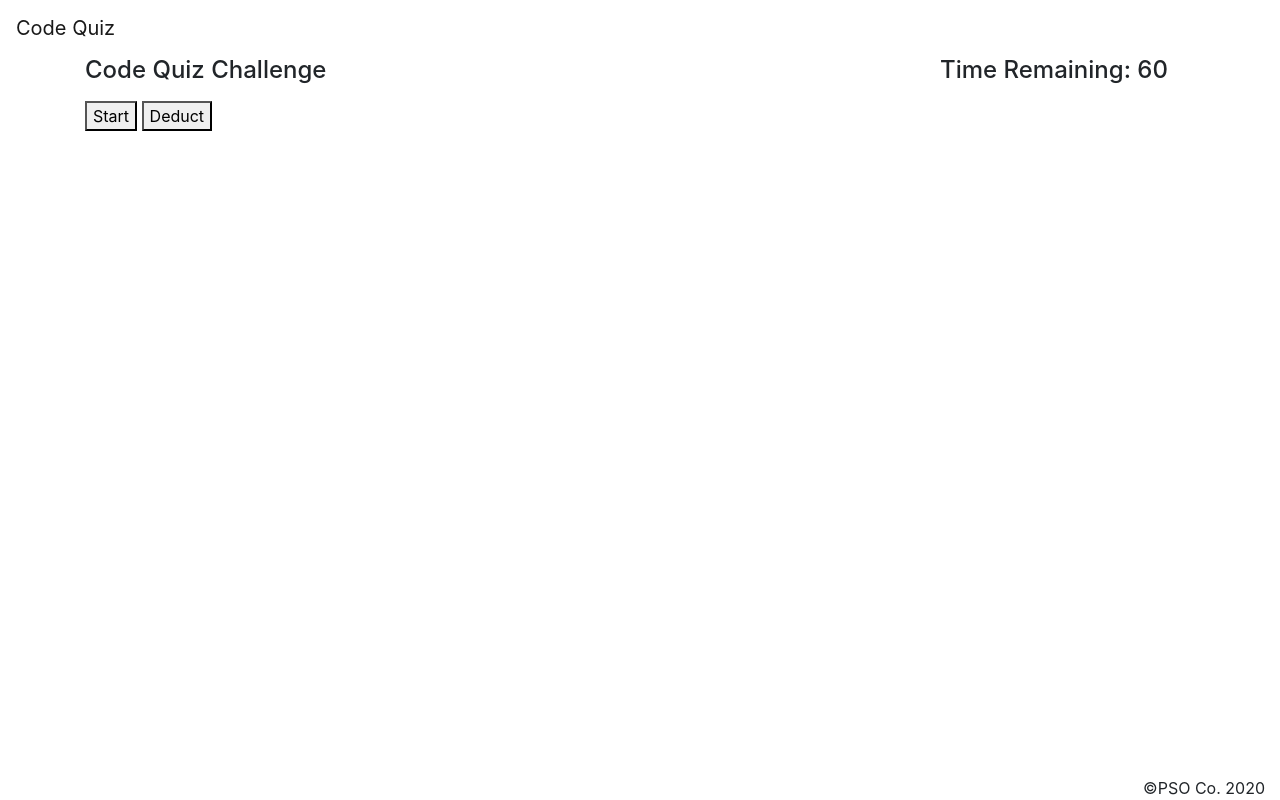
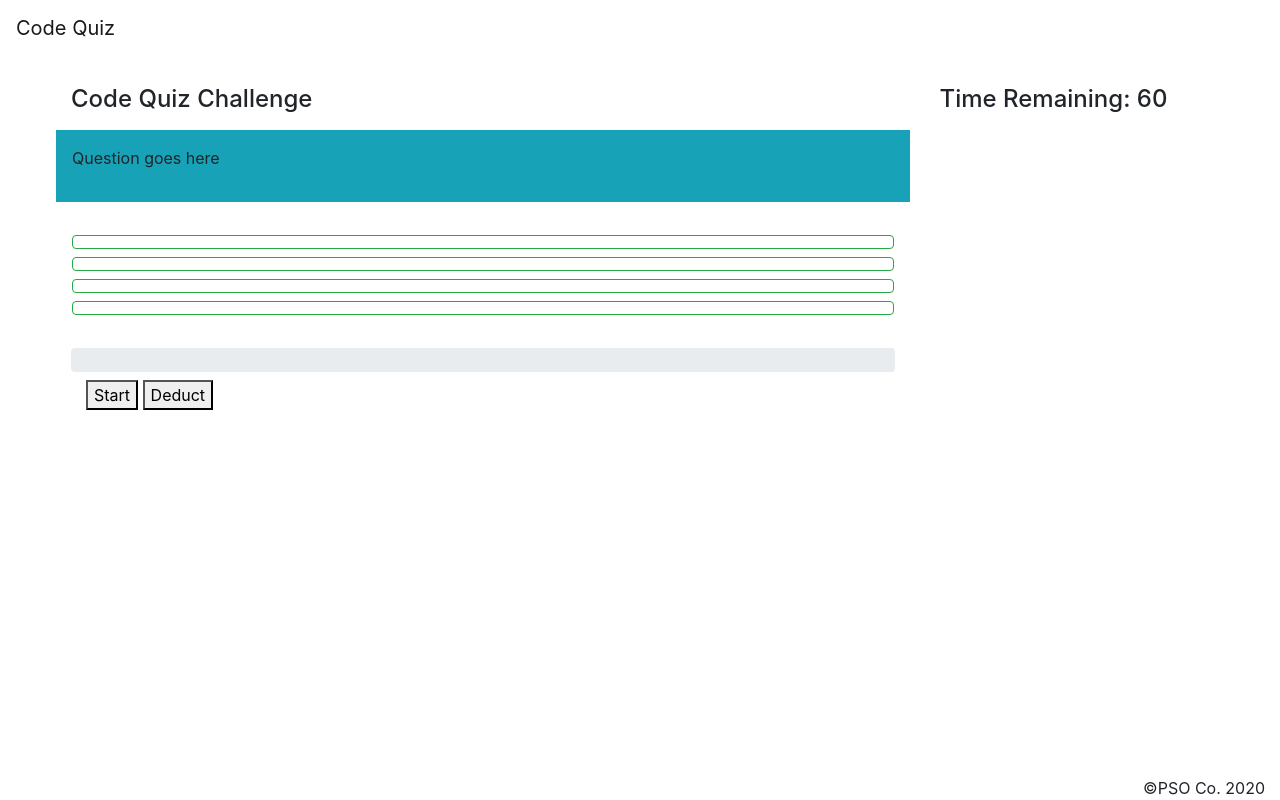
Before and after one commit to a1718367/code_quiz, a plain HTML site: page index.html in a window 1280 px wide. Drawn offline with nearby package versions, Linux system fonts and the light colour scheme.

Commit message:
populate q & option onclick option

```diff
--- a/index.html
+++ b/index.html
@@ -18,12 +18,30 @@
 <main class="container">
     <div class="row">
         <div class="col-lg-9 col-sm-12 quiz">
+            <div class="row">
             <h4>Code Quiz Challenge</h4>
+            <div class="row container bg-info question">
+                <p id="question">Question goes here</p>
+            </div>
+            <div class="row container choice">
+                <button type="button" class="btn btn-outline-success btn-block"  id="btn0"><span id="ans0"></span></button>
+                <button type="button" class="btn btn-outline-success btn-block"  id="btn1"><span id="ans1"></span></button>
+                <button type="button" class="btn btn-outline-success btn-block"  id="btn2"><span id="ans2"></span></button>
+                <button type="button" class="btn btn-outline-success btn-block"  id="btn3"><span id="ans3"></span></button>
+            </div>
+            </div>
 
-            <p id="question"></p>
 
-            <button id="start">Start</button>
-            <button id="deduct" onclick="deduct()">Deduct</button>
+            <div class="row container progress">
+                <div class="progress-bar" id="progbar" role="progressbar" aria-valuenow="0" aria-valuemin="0" aria-valuemax="100"></div>
+            </div>
+
+            <div>
+            <button type="button" id="start">Start</button>
+            <button id="deduct" onclick="test()">Deduct</button>
+
+            </div>
+
         </div>
 
 
--- a/script.js
+++ b/script.js
@@ -1,10 +1,11 @@
 var start = document.querySelector("#start");
 var timedisp = document.querySelector("#display");
+var button = document.querySelector("button");
 
 
-
+//Timer
 var num1 = 60;
-
+var prog = 0
 start.addEventListener("click", function(){
     start.disabled = true;
     var x = setInterval(() => {
@@ -15,12 +16,28 @@ start.addEventListener("click", function(){
             timedisp.innerHTML == 0;
             start.disabled = false;
             num1 = 60;
-
         }
     }, 1000);
 
 })
-
+//time penalty
 function deduct(){
     num1 -= 5;
 }
+
+var q = {
+    Question: ['What is HTML?', 'What is javascript?'],
+    option: [['option11','option12','option13','option14'],
+            ['option21','option22','option23','option24']]
+    , answ: ['option13','option24']
+}
+//populate Q & option
+var i = 0;
+button.addEventListener("click",function test(){
+    document.getElementById("question").innerHTML = q.Question[i];
+    document.getElementById("ans0").innerHTML = q.option[i][0];
+    document.getElementById("ans1").innerHTML = q.option[i][1];
+    document.getElementById("ans2").innerHTML = q.option[i][2];
+    document.getElementById("ans3").innerHTML = q.option[i][2];
+    i++;
+})
--- a/style.css
+++ b/style.css
@@ -1,6 +1,12 @@
 
 *{box-sizing: border-box;}
 
+.container{
+    margin-top: 1%;
+    margin-bottom: 1%;
+    width: 100%;
+    padding: 1em;
+}
 
 footer{
     position:fixed;
```
